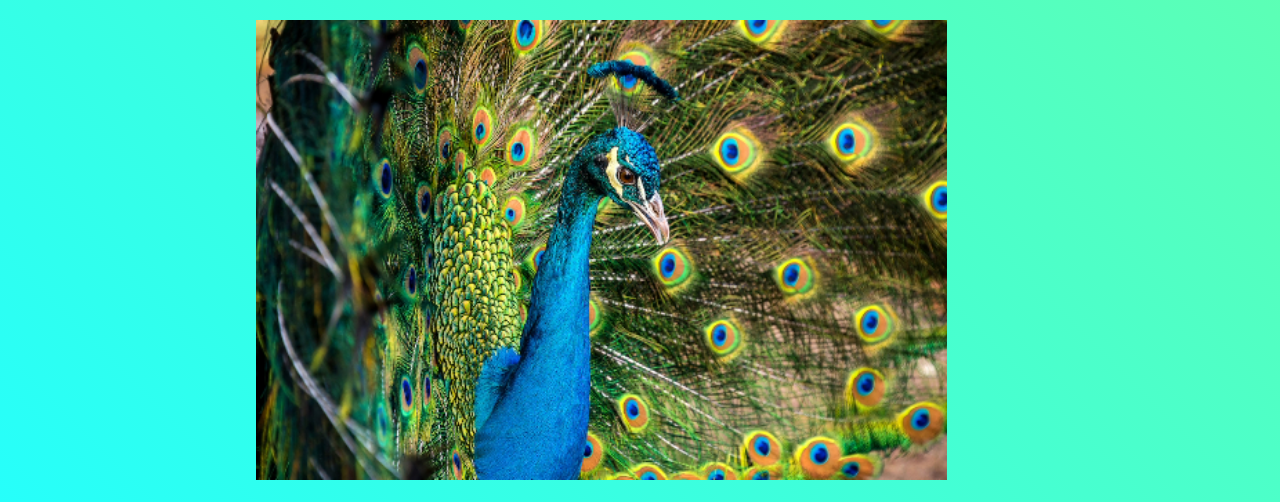
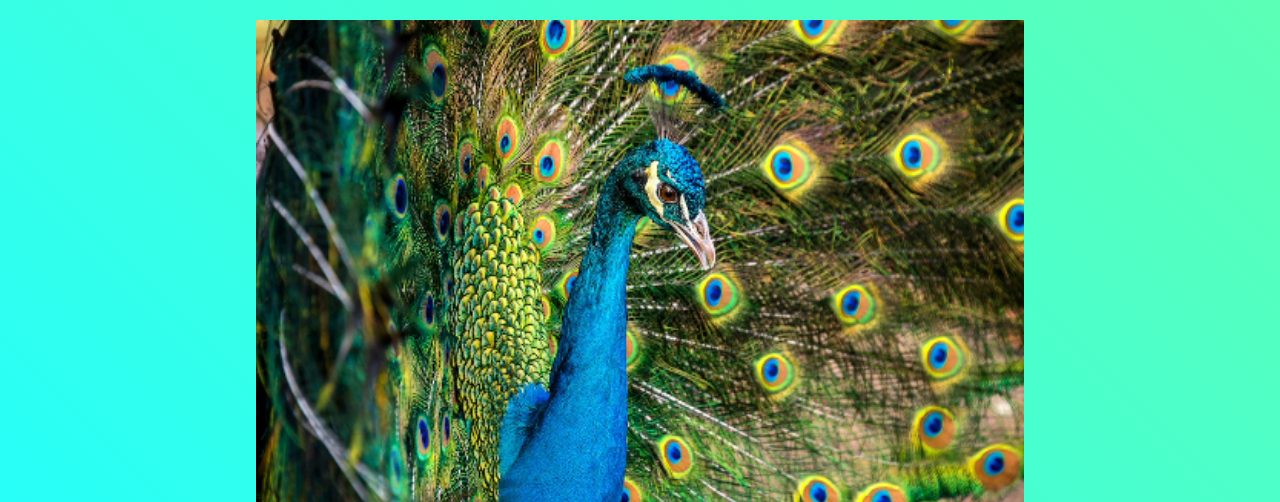
Before and after one commit to Abiha-Hussain-ITMD-362/P2, a plain HTML site: page peacocks.html in a window 1280 px wide. Shown: the part 208-710 px from the top of the page. Drawn offline with Linux system fonts and the light colour scheme; a web font is replaced by a local one.

Commit message:
Update resumestyle.css

```diff
--- a/resumestyle.css
+++ b/resumestyle.css
@@ -77,6 +77,8 @@ button:hover {
 }
 
 #img {
-	width: 90%;
-	height: auto;
+	height: 100%;
+        width: 100%;
+        object-fit: contain;
+	position: static;
 }
```
